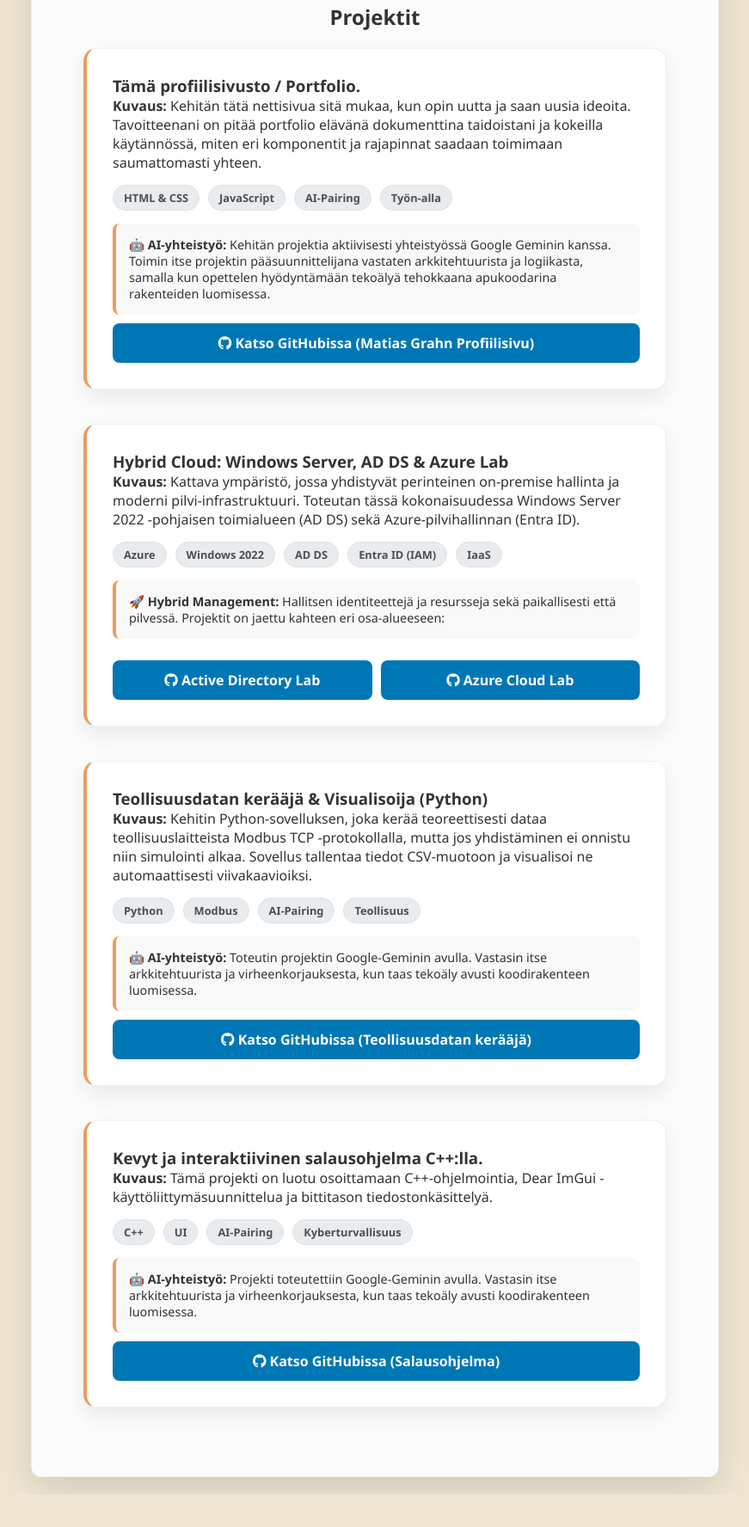
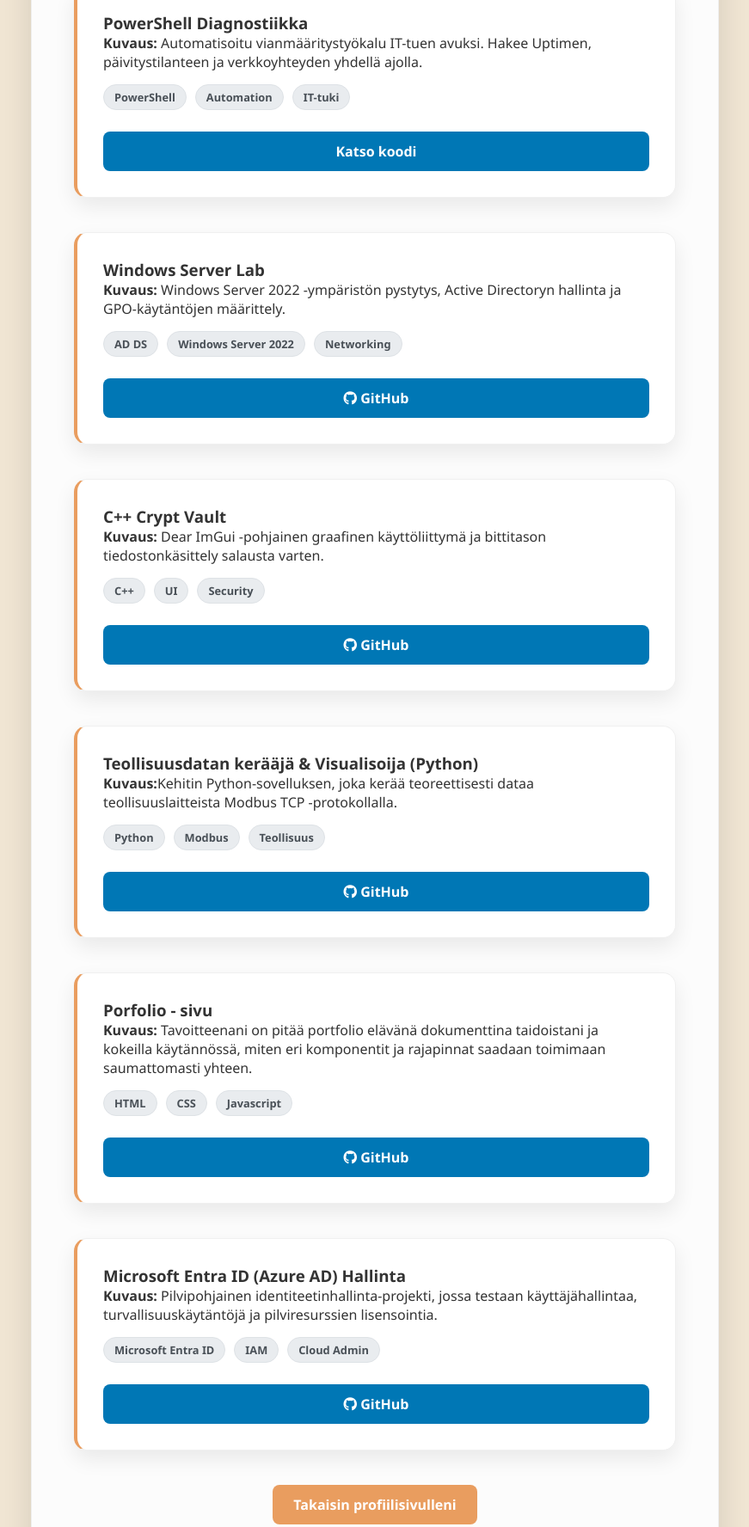
Before and after one commit to matiasgrahn/matiasgrahn.github.io, a plain HTML site: page projektit.html in a window 1280 px wide. Shown: the part 296-2072 px from the top of the page at 86% size, without its empty margins (204-1075 px from the left). Before the commit the page ends 2034 px from the top, so only its background shows below. Drawn offline with Linux system fonts and the light colour scheme.

Commit message:
Uuttä tyyliä

```diff
--- a/projektit.html
+++ b/projektit.html
@@ -24,126 +24,92 @@
                 </p>
         </div>
 
-        <h2>Projektit</h2>
-    <section id="projects">
-
-        <div class="project-grid">
+        <div class="projects-wrapper">
 
         <div class="project-card">
-
-                <h3>Tämä profiilisivusto / Portfolio.</h3>
-                <p>
-                    <strong>Kuvaus:</strong> Kehitän tätä nettisivua sitä mukaa, kun opin uutta ja saan uusia ideoita.
-                    Tavoitteenani on pitää portfolio elävänä dokumenttina taidoistani ja kokeilla käytännössä,
-                    miten eri komponentit ja rajapinnat saadaan toimimaan saumattomasti yhteen.
-                </p>
+            <div>
+                <h3>PowerShell Diagnostiikka</h3>
+                <p><strong>Kuvaus:</strong> Automatisoitu vianmääritystyökalu IT-tuen avuksi. Hakee Uptimen, päivitystilanteen ja verkkoyhteyden yhdellä ajolla.</p>
                 <div class="project-tags">
-                <span class="tag">HTML & CSS</span>
-                <span class="tag">JavaScript</span>
-                <span class="tag">AI-Pairing</span>
-                <span class="tag">Työn-alla</span>
-                </div>
-                <p class ="projekti-kuvaus">
-                    <strong>🤖 AI-yhteistyö:</strong> Kehitän projektia aktiivisesti yhteistyössä Google Geminin kanssa. Toimin itse projektin pääsuunnittelijana vastaten arkkitehtuurista ja logiikasta,
-                     samalla kun opettelen hyödyntämään tekoälyä tehokkaana apukoodarina rakenteiden luomisessa.
-                </p>
-                <a href="https://github.com/matiasgrahn/matiasgrahn.github.io" class="btn projekti-nappi linkedin-nappi">
-                    <i class="fa-brands fa-github"></i>  Katso GitHubissa (Matias Grahn Profiilisivu)
-                </a>
-
+                    <span class="tag">PowerShell</span>
+                    <span class="tag">Automation</span>
+                    <span class="tag">IT-tuki</span>
                 </div>
             </div>
-    </section>
-
-    <section id="projects">
-    <div class="project-grid">
-        <div class="project-card">
-            <h3>Hybrid Cloud: Windows Server, AD DS & Azure Lab</h3>
-
-            <p>
-                <strong>Kuvaus:</strong> Kattava ympäristö, jossa yhdistyvät perinteinen on-premise hallinta ja moderni pilvi-infrastruktuuri. Toteutan tässä kokonaisuudessa Windows Server 2022 -pohjaisen toimialueen (AD DS) sekä Azure-pilvihallinnan (Entra ID).
-            </p>
-
-            <div class="project-tags">
-                <span class="tag">Azure</span>
-                <span class="tag">Windows 2022</span>
-                <span class="tag">AD DS</span>
-                <span class="tag">Entra ID (IAM)</span>
-                <span class="tag">IaaS</span>
+            <a href="powershell.html" class="btn linkedin-nappi">Katso koodi</a>
         </div>
 
-            <p class="projekti-kuvaus">
-                <strong>🚀 Hybrid Management:</strong> Hallitsen identiteettejä ja resursseja sekä paikallisesti että pilvessä. Projektit on jaettu kahteen eri osa-alueeseen:
-            </p>
-
-            <div class="btn-group">
-                <a href="https://github.com/matiasgrahn/AD-DS-Lab" class="btn projekti-nappi linkedin-nappi">
-                    <i class="fa-brands fa-github"></i> Active Directory Lab
-                </a>
-                <a href="https://github.com/matiasgrahn/Azure-Cloud-Identity-management-lab" class="btn projekti-nappi linkedin-nappi">
-                    <i class="fa-brands fa-github"></i> Azure Cloud Lab
-                </a>
+        <div class="project-card">
+            <div>
+                <h3>Windows Server Lab</h3>
+                <p><strong>Kuvaus:</strong> Windows Server 2022 -ympäristön pystytys, Active Directoryn hallinta ja GPO-käytäntöjen määrittely.</p>
+                <div class="project-tags">
+                    <span class="tag">AD DS</span>
+                    <span class="tag">Windows Server 2022</span>
+                    <span class="tag">Networking</span>
                 </div>
             </div>
+            <a href="https://github.com/matiasgrahn/AD-DS-Lab" class="btn linkedin-nappi"><i class="fa-brands fa-github"></i> GitHub</a>
         </div>
-</section>
-
-
-    <section id="projects">
-
-        <div class="project-grid">
 
         <div class="project-card">
+            <div>
+                <h3>C++ Crypt Vault</h3>
+                <p><strong>Kuvaus:</strong> Dear ImGui -pohjainen graafinen käyttöliittymä ja bittitason tiedostonkäsittely salausta varten.</p>
+                <div class="project-tags">
+                    <span class="tag">C++</span>
+                    <span class="tag">UI</span>
+                    <span class="tag">Security</span>
+                </div>
+            </div>
+            <a href="https://github.com/matiasgrahn/MG---Crypt---Vault" class="btn linkedin-nappi"> <i class="fa-brands fa-github"></i> GitHub</a>
+        </div>
 
+         <div class="project-card">
+            <div>
                 <h3>Teollisuusdatan kerääjä & Visualisoija (Python)</h3>
-                <p>
-                    <strong>Kuvaus:</strong> Kehitin Python-sovelluksen, joka kerää teoreettisesti dataa teollisuuslaitteista Modbus TCP -protokollalla, mutta jos yhdistäminen ei onnistu niin simulointi alkaa.
-                    Sovellus tallentaa tiedot CSV-muotoon ja visualisoi ne automaattisesti viivakaavioiksi.
-                </p>
+                <p><strong>Kuvaus:</strong>Kehitin Python-sovelluksen, joka
+                    kerää teoreettisesti dataa teollisuuslaitteista Modbus TCP
+                    -protokollalla.</p>
                 <div class="project-tags">
                     <span class="tag">Python</span>
                     <span class="tag">Modbus</span>
-                <span class="tag">AI-Pairing</span>
                     <span class="tag">Teollisuus</span>
                 </div>
-                <p class ="projekti-kuvaus">
-                    <strong>🤖 AI-yhteistyö:</strong> Toteutin projektin Google-Geminin avulla.
-                    Vastasin itse arkkitehtuurista ja virheenkorjauksesta, kun taas tekoäly avusti koodirakenteen luomisessa.
-                </p>
-                <a href="https://github.com/matiasgrahn/modbus-logger-python" class="btn projekti-nappi linkedin-nappi">
-                    <i class="fa-brands fa-github"></i>  Katso GitHubissa (Teollisuusdatan kerääjä)
-                </a>
+            </div>
+            <a href="https://github.com/matiasgrahn/modbus-logger-python" class="btn linkedin-nappi"> <i class="fa-brands fa-github"></i> GitHub</a>
+        </div>
+
+         <div class="project-card">
+            <div>
+                <h3>Porfolio - sivu</h3>
+                <p><strong>Kuvaus:</strong>
+                    Tavoitteenani on pitää portfolio elävänä dokumenttina taidoistani ja kokeilla käytännössä,
+                    miten eri komponentit ja rajapinnat saadaan toimimaan saumattomasti yhteen.</p>
+                <div class="project-tags">
+                    <span class="tag">HTML</span>
+                    <span class="tag">CSS</span>
+                    <span class="tag">Javascript</span>
                 </div>
             </div>
-    </section>
+            <a href="https://github.com/matiasgrahn/matiasgrahn.github.io" class="btn linkedin-nappi"> <i class="fa-brands fa-github"> </i> GitHub</a>
+        </div>
 
-    <section id="projects">
-        <div class="project-grid">
 
          <div class="project-card">
-                <h3>Kevyt ja interaktiivinen salausohjelma C++:lla.</h3>
-
-                <p>
-                    <strong>Kuvaus:</strong> Tämä projekti on luotu osoittamaan C++-ohjelmointia, Dear ImGui -käyttöliittymäsuunnittelua ja bittitason tiedostonkäsittelyä.
-                </p>
+            <div>
+                <h3>Microsoft Entra ID (Azure AD) Hallinta</h3>
+                <p><strong>Kuvaus:</strong> Pilvipohjainen identiteetinhallinta-projekti, jossa testaan käyttäjähallintaa, turvallisuuskäytäntöjä ja pilviresurssien lisensointia.</p>
                 <div class="project-tags">
-                <span class="tag">C++</span>
-                <span class="tag">UI</span>
-                <span class="tag">AI-Pairing</span>
-                <span class="tag">Kyberturvallisuus</span>
-                </div>
-                <p class="projekti-kuvaus">
-                    <strong>🤖 AI-yhteistyö:</strong> Projekti toteutettiin Google-Geminin avulla.
-                    Vastasin itse arkkitehtuurista ja virheenkorjauksesta, kun taas tekoäly avusti koodirakenteen luomisessa.
-                </p>
-                <a href="https://github.com/matiasgrahn/MG---Crypt---Vault" class="btn projekti-nappi linkedin-nappi">
-                <i class="fa-brands fa-github"></i>  Katso GitHubissa (Salausohjelma)
-                </a>
+                    <span class="tag">Microsoft Entra ID</span>
+                    <span class="tag">IAM</span>
+                    <span class="tag">Cloud Admin</span>
                 </div>
             </div>
+            <a href="https://github.com/matiasgrahn/Azure-Cloud-Identity-management-lab" class="btn linkedin-nappi"> <i class="fa-brands fa-github"></i> GitHub</a>
+        </div>
 
-    </section>
-
+    </div> <a href="index.html" class="btn btn-navigaatio">Takaisin profiilisivulleni</a> </div>
 
 
 </body>
```
Lines whose indentation alone changed are shown as unchanged.
